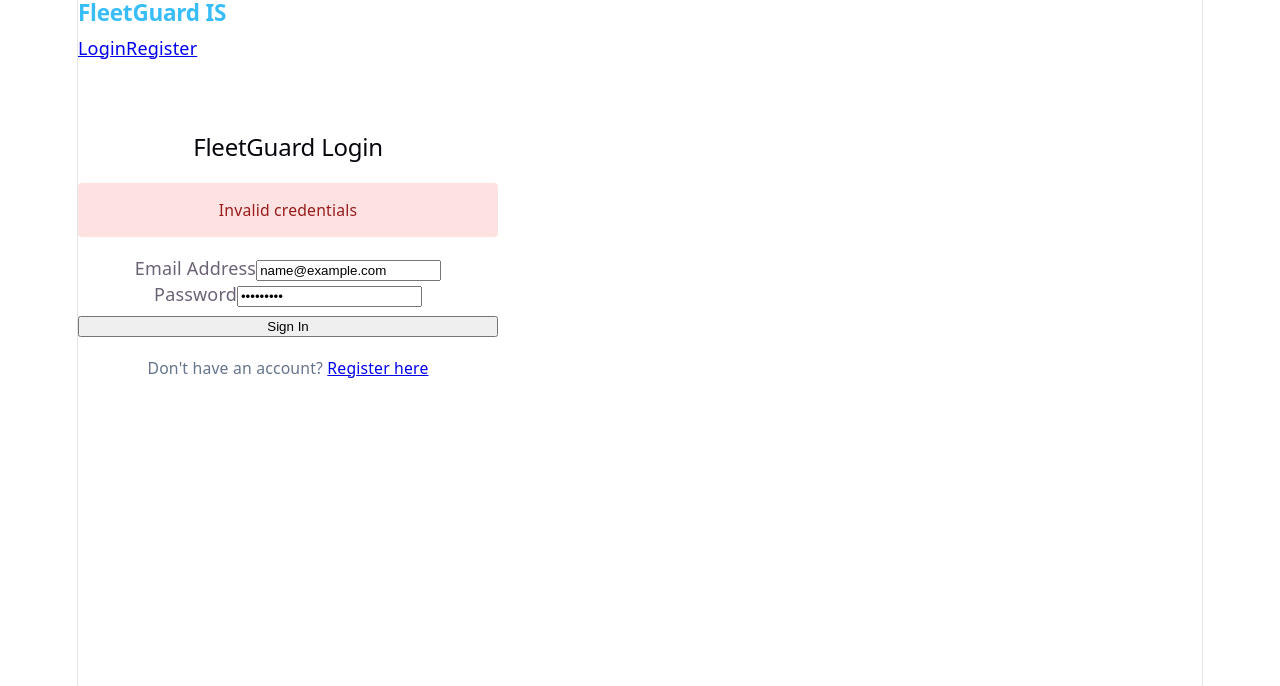
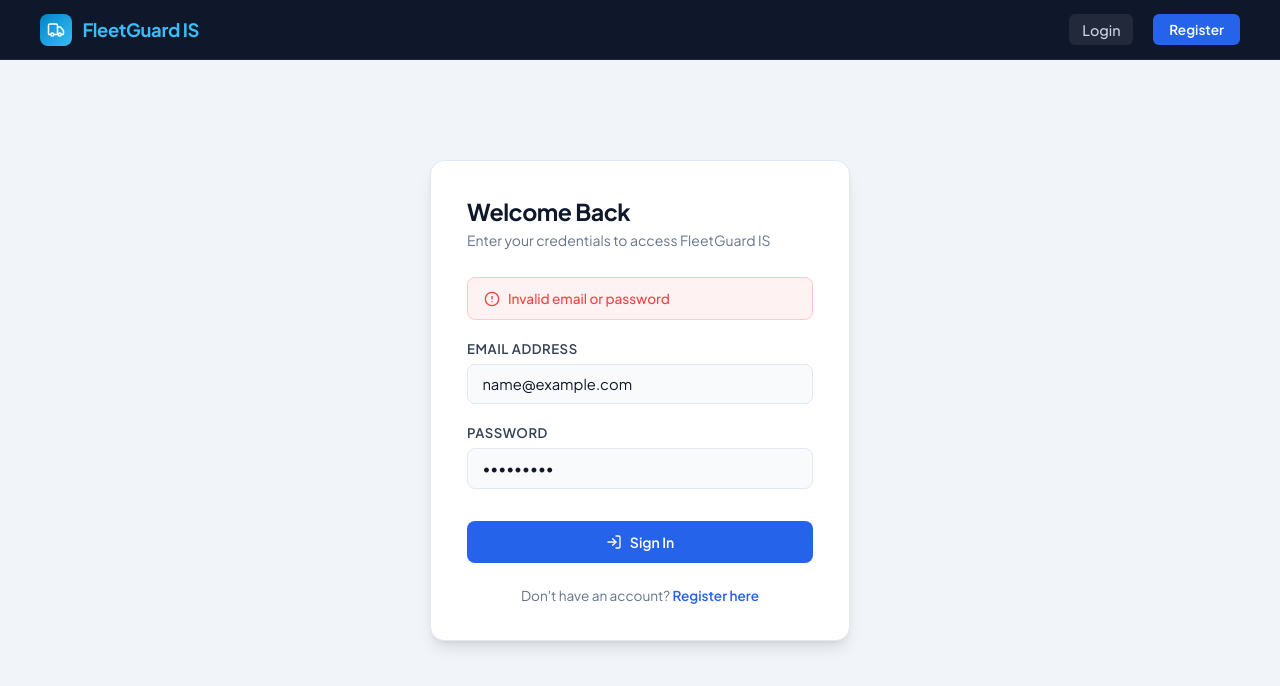
Before and after one commit to tiju46/web_development, a React (Vite) app in the folder client/: page /login in a window 1280 px wide. Both pictures are taken after typing "name@example.com", "Sample123" into the empty fields and a click on the button "Sign In". Shown: the top 686 px of the page. Built offline with nearby package versions, Linux system fonts and the light colour scheme; no server answers.

Commit message:
UI updated with new changes

```diff
--- a/client/src/components/Navbar.jsx
+++ b/client/src/components/Navbar.jsx
@@ -1,6 +1,7 @@
 import React from 'react';
-import { Link, useNavigate } from 'react-router-dom';
+import { NavLink, useNavigate } from 'react-router-dom';
 import { useAuth } from '../context/AuthContext';
+import { Truck, LogOut, Wrench, ShieldCheck } from 'lucide-react';
 
 const Navbar = () => {
   const { user, logout } = useAuth();
@@ -13,30 +14,60 @@ const Navbar = () => {
 
   return (
     <nav className="navbar">
-      <div style={{ display: 'flex', alignItems: 'center', gap: '10px' }}>
-        <h2 style={{ fontSize: '1.25rem', fontWeight: 'bold', color: '#38bdf8' }}>FleetGuard IS</h2>
+      <div className="brand">
+        <div className="brand-icon">
+          <Truck size={18} />
+        </div>
+        <span>FleetGuard IS</span>
       </div>
 
-      <div style={{ display: 'flex', alignItems: 'center' }}>
+      <div className="nav-links" style={{ display: 'flex', alignItems: 'center', gap: '1.25rem' }}>
         {user ? (
           <>
-            <Link to="/vehicles">Vehicles</Link>
-            <Link to="/work-orders">Work Orders</Link>
-            <span style={{ margin: '0 1rem', fontSize: '0.85rem', color: '#94a3b8' }}>
-              {user.name} ({user.role})
-            </span>
-            <button
-              onClick={handleLogout}
-              className="btn btn-danger"
-              style={{ padding: '0.3rem 0.75rem', fontSize: '0.85rem' }}
-            >
-              Logout
+            <NavLink to="/vehicles" className={({ isActive }) => (isActive ? 'nav-link active' : 'nav-link')}>
+              <Truck size={15} style={{ display: 'inline', marginRight: '6px', verticalAlign: 'text-bottom' }} />
+              Vehicles
+            </NavLink>
+            <NavLink to="/work-orders" className={({ isActive }) => (isActive ? 'nav-link active' : 'nav-link')}>
+              <Wrench size={15} style={{ display: 'inline', marginRight: '6px', verticalAlign: 'text-bottom' }} />
+              Work Orders
+            </NavLink>
+
+            <div className="user-badge">
+              <ShieldCheck size={14} color="#38bdf8" />
+              <span>{user.name}</span>
+              <span style={{ opacity: 0.6 }}>•</span>
+              <span style={{ color: user.role === 'Manager' ? '#fbbf24' : '#a3e635' }}>
+                {user.role}
+              </span>
+            </div>
+
+            <button onClick={handleLogout} className="btn btn-ghost" style={{ color: '#ef4444' }} title="Sign Out">
+              <LogOut size={16} />
+              <span>Logout</span>
             </button>
           </>
         ) : (
           <>
-            <Link to="/login">Login</Link>
-            <Link to="/register">Register</Link>
+            <NavLink
+              to="/login"
+              className={({ isActive }) => (isActive ? 'nav-link active' : 'nav-link')}
+              style={{ color: '#cbd5e1', textDecoration: 'none', fontSize: '0.9rem', fontWeight: 500 }}
+            >
+              Login
+            </NavLink>
+            <NavLink
+              to="/register"
+              className="btn btn-primary"
+              style={{
+                textDecoration: 'none',
+                fontSize: '0.85rem',
+                padding: '0.45rem 1rem',
+                borderRadius: '6px'
+              }}
+            >
+              Register
+            </NavLink>
           </>
         )}
       </div>
--- a/client/src/index.css
+++ b/client/src/index.css
@@ -1,111 +1,258 @@
+@import url('https://fonts.googleapis.com/css2?family=Plus+Jakarta+Sans:wght@400;500;600;700&display=swap');
+
 :root {
-  --text: #6b6375;
-  --text-h: #08060d;
-  --bg: #fff;
-  --border: #e5e4e7;
-  --code-bg: #f4f3ec;
-  --accent: #aa3bff;
-  --accent-bg: rgba(170, 59, 255, 0.1);
-  --accent-border: rgba(170, 59, 255, 0.5);
-  --social-bg: rgba(244, 243, 236, 0.5);
-  --shadow:
-    rgba(0, 0, 0, 0.1) 0 10px 15px -3px, rgba(0, 0, 0, 0.05) 0 4px 6px -2px;
-
-  --sans: system-ui, 'Segoe UI', Roboto, sans-serif;
-  --heading: system-ui, 'Segoe UI', Roboto, sans-serif;
-  --mono: ui-monospace, Consolas, monospace;
-
-  font: 18px/145% var(--sans);
-  letter-spacing: 0.18px;
-  color-scheme: light dark;
-  color: var(--text);
-  background: var(--bg);
-  font-synthesis: none;
-  text-rendering: optimizeLegibility;
-  -webkit-font-smoothing: antialiased;
-  -moz-osx-font-smoothing: grayscale;
-
-  @media (max-width: 1024px) {
-    font-size: 16px;
-  }
+  --primary: #2563eb;
+  --primary-hover: #1d4ed8;
+  --primary-light: #eff6ff;
+  --dark-bg: #0f172a;
+  --surface: #ffffff;
+  --bg-subtle: #f8fafc;
+  --border: #e2e8f0;
+  --text-main: #0f172a;
+  --text-muted: #64748b;
+  --success: #10b981;
+  --success-bg: #ecfdf5;
+  --warning: #f59e0b;
+  --warning-bg: #fffbeb;
+  --danger: #ef4444;
+  --danger-bg: #fef2f2;
+  --radius: 10px;
+  --shadow-sm: 0 1px 2px 0 rgb(0 0 0 / 0.05);
+  --shadow-md: 0 4px 6px -1px rgb(0 0 0 / 0.1), 0 2px 4px -2px rgb(0 0 0 / 0.1);
+  --shadow-lg: 0 10px 15px -3px rgb(0 0 0 / 0.1), 0 4px 6px -4px rgb(0 0 0 / 0.1);
 }
 
-@media (prefers-color-scheme: dark) {
-  :root {
-    --text: #9ca3af;
-    --text-h: #f3f4f6;
-    --bg: #16171d;
-    --border: #2e303a;
-    --code-bg: #1f2028;
-    --accent: #c084fc;
-    --accent-bg: rgba(192, 132, 252, 0.15);
-    --accent-border: rgba(192, 132, 252, 0.5);
-    --social-bg: rgba(47, 48, 58, 0.5);
-    --shadow:
-      rgba(0, 0, 0, 0.4) 0 10px 15px -3px, rgba(0, 0, 0, 0.25) 0 4px 6px -2px;
-  }
-
-  #social .button-icon {
-    filter: invert(1) brightness(2);
-  }
+* {
+  box-sizing: border-box;
+  margin: 0;
+  padding: 0;
+  font-family: 'Plus Jakarta Sans', system-ui, -apple-system, sans-serif;
 }
 
 body {
-  margin: 0;
+  background-color: #f1f5f9;
+  color: var(--text-main);
+  min-height: 100vh;
+  -webkit-font-smoothing: antialiased;
 }
 
-#root {
-  width: 1126px;
-  max-width: 100%;
-  margin: 0 auto;
-  text-align: center;
-  border-inline: 1px solid var(--border);
-  min-height: 100svh;
+/* Navbar */
+.navbar {
+  display: flex;
+  justify-content: space-between;
+  align-items: center;
+  background-color: var(--dark-bg);
+  padding: 0.85rem 2.5rem;
+  border-bottom: 1px solid #1e293b;
+  position: sticky;
+  top: 0;
+  z-index: 50;
+}
+
+.brand {
+  display: flex;
+  align-items: center;
+  gap: 0.65rem;
+  text-decoration: none;
+  font-size: 1.15rem;
+  font-weight: 700;
+  color: #38bdf8;
+  letter-spacing: -0.02em;
+}
+
+.brand-icon {
+  width: 32px;
+  height: 32px;
+  background: linear-gradient(135deg, #0284c7, #38bdf8);
+  border-radius: 8px;
+  display: flex;
+  align-items: center;
+  justify-content: center;
+  color: #fff;
+}
+
+.nav-links {
+  display: flex;
+  align-items: center;
+  gap: 1.25rem;
+}
+
+.nav-link {
+  color: #94a3b8;
+  text-decoration: none;
+  font-size: 0.9rem;
+  font-weight: 500;
+  padding: 0.4rem 0.8rem;
+  border-radius: 6px;
+  transition: all 0.2s ease;
+}
+
+.nav-link:hover, .nav-link.active {
+  color: #f8fafc;
+  background-color: rgba(255, 255, 255, 0.08);
+}
+
+.user-badge {
+  display: flex;
+  align-items: center;
+  gap: 0.5rem;
+  background: #1e293b;
+  padding: 0.35rem 0.75rem;
+  border-radius: 20px;
+  font-size: 0.825rem;
+  color: #e2e8f0;
+  border: 1px solid #334155;
+  margin-right: 0.5rem;
+}
+
+/* Layout & Containers */
+.container {
+  max-width: 1200px;
+  margin: 2.5rem auto;
+  padding: 0 1.5rem;
+}
+
+.auth-wrapper {
+  display: flex;
+  justify-content: center;
+  align-items: center;
+  min-height: calc(100vh - 120px);
+  padding: 1.5rem;
+}
+
+.auth-card {
+  width: 100%;
+  max-width: 420px;
+  background: var(--surface);
+  border-radius: 14px;
+  padding: 2.25rem;
+  box-shadow: var(--shadow-lg);
+  border: 1px solid var(--border);
+}
+
+.card {
+  background: var(--surface);
+  border-radius: var(--radius);
+  padding: 1.75rem;
+  box-shadow: var(--shadow-sm);
+  border: 1px solid var(--border);
+  margin-bottom: 2rem;
+}
+
+/* Form Styles */
+.form-title {
+  font-size: 1.45rem;
+  font-weight: 700;
+  margin-bottom: 0.35rem;
+  color: var(--text-main);
+  letter-spacing: -0.02em;
+}
+
+.form-subtitle {
+  color: var(--text-muted);
+  font-size: 0.875rem;
+  margin-bottom: 1.75rem;
+}
+
+.form-group {
+  margin-bottom: 1.25rem;
   display: flex;
   flex-direction: column;
-  box-sizing: border-box;
+  gap: 0.4rem;
 }
 
-h1,
-h2 {
-  font-family: var(--heading);
-  font-weight: 500;
-  color: var(--text-h);
+.form-group label {
+  font-size: 0.825rem;
+  font-weight: 600;
+  color: #334155;
+  text-transform: uppercase;
+  letter-spacing: 0.04em;
 }
 
-h1 {
-  font-size: 56px;
-  letter-spacing: -1.68px;
-  margin: 32px 0;
-  @media (max-width: 1024px) {
-    font-size: 36px;
-    margin: 20px 0;
-  }
-}
-h2 {
-  font-size: 24px;
-  line-height: 118%;
-  letter-spacing: -0.24px;
-  margin: 0 0 8px;
-  @media (max-width: 1024px) {
-    font-size: 20px;
-  }
-}
-p {
-  margin: 0;
+.form-group input,
+.form-group select {
+  width: 100%;
+  padding: 0.65rem 0.9rem;
+  border: 1.5px solid var(--border);
+  border-radius: 8px;
+  font-size: 0.925rem;
+  background-color: var(--bg-subtle);
+  color: var(--text-main);
+  transition: all 0.2s ease;
+  outline: none;
 }
 
-code,
-.counter {
-  font-family: var(--mono);
-  display: inline-flex;
-  border-radius: 4px;
-  color: var(--text-h);
+.form-group input:focus,
+.form-group select:focus {
+  border-color: var(--primary);
+  background-color: #ffffff;
+  box-shadow: 0 0 0 3px rgba(37, 99, 235, 0.12);
 }
 
-code {
-  font-size: 15px;
-  line-height: 135%;
-  padding: 4px 8px;
-  background: var(--code-bg);
+/* Buttons */
+.btn {
+  display: inline-flex;
+  align-items: center;
+  justify-content: center;
+  gap: 0.5rem;
+  padding: 0.65rem 1.25rem;
+  border-radius: 8px;
+  font-size: 0.875rem;
+  font-weight: 600;
+  cursor: pointer;
+  border: none;
+  transition: all 0.2s ease;
 }
+
+.btn-primary {
+  background-color: var(--primary);
+  color: #ffffff;
+}
+
+.btn-primary:hover {
+  background-color: var(--primary-hover);
+  transform: translateY(-1px);
+}
+
+.btn-danger {
+  background-color: var(--danger);
+  color: #ffffff;
+}
+
+.btn-danger:hover {
+  background-color: #dc2626;
+}
+
+.btn-ghost {
+  background: transparent;
+  color: var(--text-muted);
+}
+
+.btn-ghost:hover {
+  background: rgba(0, 0, 0, 0.05);
+  color: var(--text-main);
+}
+
+/* Alerts */
+.alert {
+  padding: 0.75rem 1rem;
+  border-radius: 8px;
+  font-size: 0.85rem;
+  font-weight: 500;
+  margin-bottom: 1.25rem;
+  display: flex;
+  align-items: center;
+  gap: 0.5rem;
+}
+
+.alert-danger {
+  background-color: var(--danger-bg);
+  color: var(--danger);
+  border: 1px solid #fecaca;
+}
+
+.alert-success {
+  background-color: var(--success-bg);
+  color: var(--success);
+  border: 1px solid #a7f3d0;
+}
--- a/client/src/pages/Login.jsx
+++ b/client/src/pages/Login.jsx
@@ -2,34 +2,41 @@ import React, { useState } from 'react';
 import { useNavigate, Link } from 'react-router-dom';
 import API from '../api/axios';
 import { useAuth } from '../context/AuthContext';
+import { LogIn, AlertCircle } from 'lucide-react';
 
 const Login = () => {
   const [formData, setFormData] = useState({ email: '', password: '' });
   const [error, setError] = useState('');
+  const [loading, setLoading] = useState(false);
   const { login } = useAuth();
   const navigate = useNavigate();
 
   const handleSubmit = async (e) => {
     e.preventDefault();
     setError('');
+    setLoading(true);
 
     try {
       const res = await API.post('/auth/login', formData);
       login(res.data.user, res.data.token);
       navigate('/vehicles');
     } catch (err) {
-      setError(err.response?.data?.error || 'Invalid credentials');
+      setError(err.response?.data?.error || 'Invalid email or password');
+    } finally {
+      setLoading(false);
     }
   };
 
   return (
-    <div className="container" style={{ maxWidth: '420px', marginTop: '4rem' }}>
-      <div className="card">
-        <h2 style={{ marginBottom: '1.25rem', textAlign: 'center' }}>FleetGuard Login</h2>
+    <div className="auth-wrapper">
+      <div className="auth-card">
+        <h2 className="form-title">Welcome Back</h2>
+        <p className="form-subtitle">Enter your credentials to access FleetGuard IS</p>
 
         {error && (
-          <div style={{ background: '#fee2e2', color: '#991b1b', padding: '0.75rem', borderRadius: '4px', marginBottom: '1rem', fontSize: '0.875rem' }}>
-            {error}
+          <div className="alert alert-danger">
+            <AlertCircle size={16} />
+            <span>{error}</span>
           </div>
         )}
 
@@ -56,13 +63,22 @@ const Login = () => {
             />
           </div>
 
-          <button type="submit" className="btn btn-primary" style={{ width: '100%', marginTop: '0.5rem' }}>
-            Sign In
+          <button
+            type="submit"
+            className="btn btn-primary"
+            style={{ width: '100%', marginTop: '0.75rem', height: '42px' }}
+            disabled={loading}
+          >
+            <LogIn size={16} />
+            <span>{loading ? 'Authenticating...' : 'Sign In'}</span>
           </button>
         </form>
 
-        <p style={{ marginTop: '1rem', textAlign: 'center', fontSize: '0.875rem', color: '#64748b' }}>
-          Don't have an account? <Link to="/register">Register here</Link>
+        <p style={{ marginTop: '1.5rem', textAlign: 'center', fontSize: '0.85rem', color: '#64748b' }}>
+          Don't have an account?{' '}
+          <Link to="/register" style={{ color: '#2563eb', fontWeight: '600', textDecoration: 'none' }}>
+            Register here
+          </Link>
         </p>
       </div>
     </div>
```
Also changed, not shown: client/src/App.css (deleted, +0 -184 lines).
